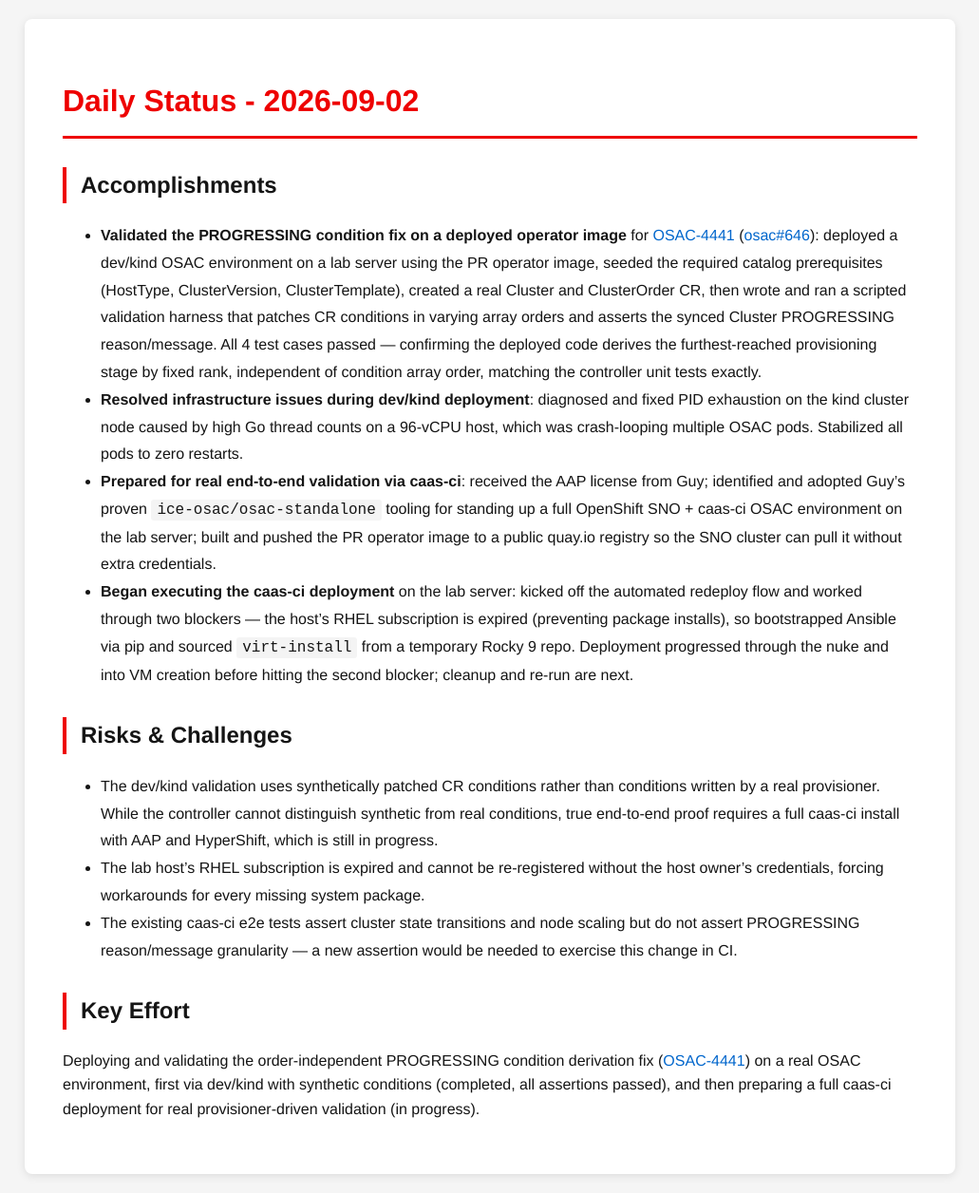
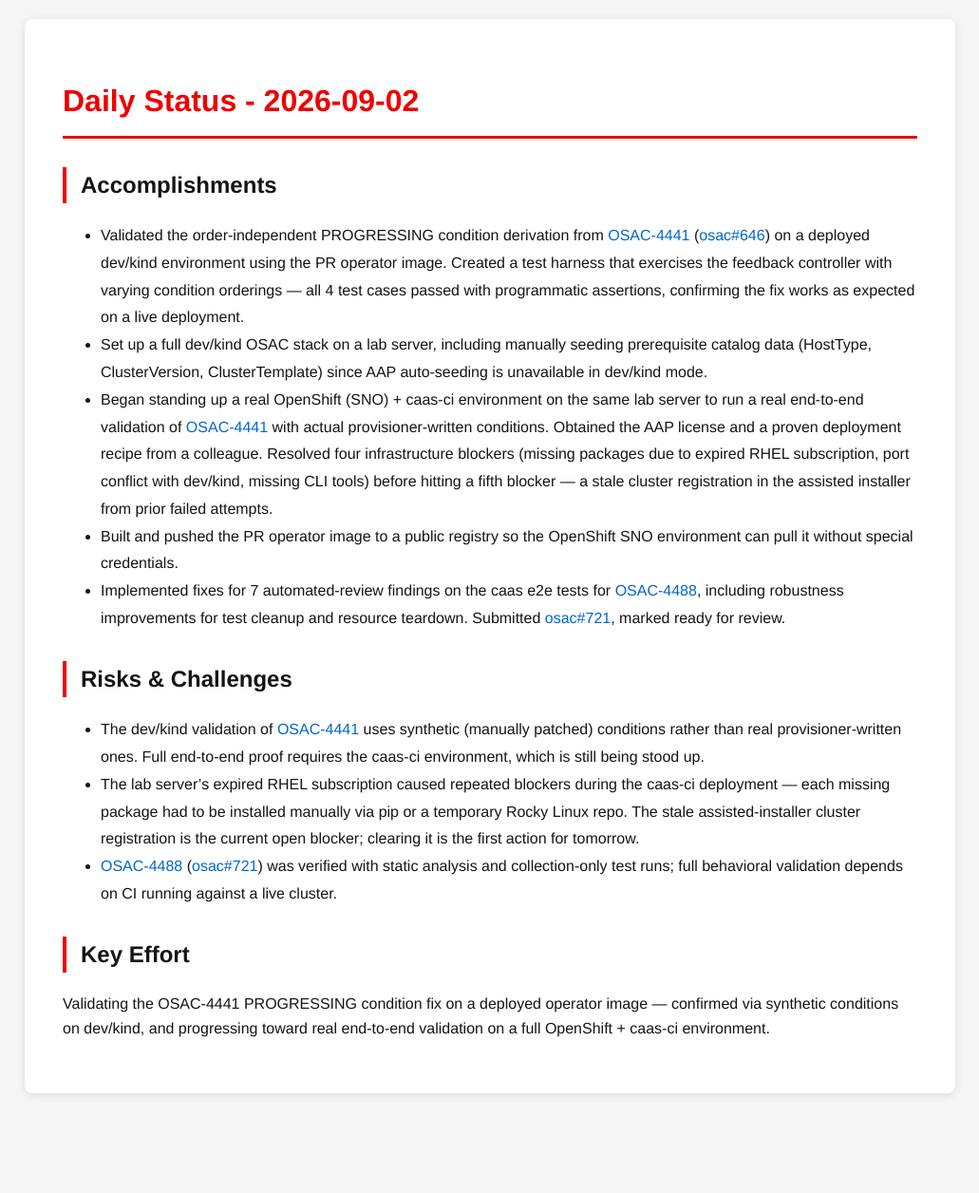
Before and after one commit to tzvatot/daily-status, a Jekyll site: the page built from 2026-09-02.md, in a window 1280 px wide. Shown: the whole page at 95% size, without its empty margins (124-1155 px from the left). Built offline with Jekyll 4.4.1, drawn with Linux system fonts in a browser that asks for light colours; after the commit the page ends 1171 px from its top, so only the background shows below that.

Commit message:
Daily status update - 2026-09-02

```diff
--- a/2026-09-02.md
+++ b/2026-09-02.md
@@ -7,18 +7,16 @@
 # Daily Status - 2026-09-02
 
 ## Accomplishments
-
-- **Validated the PROGRESSING condition fix on a deployed operator image** for [OSAC-4441](https://redhat.atlassian.net/browse/OSAC-4441) ([osac#646](https://github.com/osac-project/osac/pull/646)): deployed a dev/kind OSAC environment on a lab server using the PR operator image, seeded the required catalog prerequisites (HostType, ClusterVersion, ClusterTemplate), created a real Cluster and ClusterOrder CR, then wrote and ran a scripted validation harness that patches CR conditions in varying array orders and asserts the synced Cluster PROGRESSING reason/message. All 4 test cases passed — confirming the deployed code derives the furthest-reached provisioning stage by fixed rank, independent of condition array order, matching the controller unit tests exactly.
-- **Resolved infrastructure issues during dev/kind deployment**: diagnosed and fixed PID exhaustion on the kind cluster node caused by high Go thread counts on a 96-vCPU host, which was crash-looping multiple OSAC pods. Stabilized all pods to zero restarts.
-- **Prepared for real end-to-end validation via caas-ci**: received the AAP license from Guy; identified and adopted Guy's proven `ice-osac/osac-standalone` tooling for standing up a full OpenShift SNO + caas-ci OSAC environment on the lab server; built and pushed the PR operator image to a public quay.io registry so the SNO cluster can pull it without extra credentials.
-- **Began executing the caas-ci deployment** on the lab server: kicked off the automated redeploy flow and worked through two blockers — the host's RHEL subscription is expired (preventing package installs), so bootstrapped Ansible via pip and sourced `virt-install` from a temporary Rocky 9 repo. Deployment progressed through the nuke and into VM creation before hitting the second blocker; cleanup and re-run are next.
+- Validated the order-independent PROGRESSING condition derivation from [OSAC-4441](https://redhat.atlassian.net/browse/OSAC-4441) ([osac#646](https://github.com/osac-project/osac/pull/646)) on a deployed dev/kind environment using the PR operator image. Created a test harness that exercises the feedback controller with varying condition orderings — all 4 test cases passed with programmatic assertions, confirming the fix works as expected on a live deployment.
+- Set up a full dev/kind OSAC stack on a lab server, including manually seeding prerequisite catalog data (HostType, ClusterVersion, ClusterTemplate) since AAP auto-seeding is unavailable in dev/kind mode.
+- Began standing up a real OpenShift (SNO) + caas-ci environment on the same lab server to run a real end-to-end validation of [OSAC-4441](https://redhat.atlassian.net/browse/OSAC-4441) with actual provisioner-written conditions. Obtained the AAP license and a proven deployment recipe from a colleague. Resolved four infrastructure blockers (missing packages due to expired RHEL subscription, port conflict with dev/kind, missing CLI tools) before hitting a fifth blocker — a stale cluster registration in the assisted installer from prior failed attempts.
+- Built and pushed the PR operator image to a public registry so the OpenShift SNO environment can pull it without special credentials.
+- Implemented fixes for 7 automated-review findings on the caas e2e tests for [OSAC-4488](https://redhat.atlassian.net/browse/OSAC-4488), including robustness improvements for test cleanup and resource teardown. Submitted [osac#721](https://github.com/osac-project/osac/pull/721), marked ready for review.
 
 ## Risks & Challenges
-
-- The dev/kind validation uses synthetically patched CR conditions rather than conditions written by a real provisioner. While the controller cannot distinguish synthetic from real conditions, true end-to-end proof requires a full caas-ci install with AAP and HyperShift, which is still in progress.
-- The lab host's RHEL subscription is expired and cannot be re-registered without the host owner's credentials, forcing workarounds for every missing system package.
-- The existing caas-ci e2e tests assert cluster state transitions and node scaling but do not assert PROGRESSING reason/message granularity — a new assertion would be needed to exercise this change in CI.
+- The dev/kind validation of [OSAC-4441](https://redhat.atlassian.net/browse/OSAC-4441) uses synthetic (manually patched) conditions rather than real provisioner-written ones. Full end-to-end proof requires the caas-ci environment, which is still being stood up.
+- The lab server's expired RHEL subscription caused repeated blockers during the caas-ci deployment — each missing package had to be installed manually via pip or a temporary Rocky Linux repo. The stale assisted-installer cluster registration is the current open blocker; clearing it is the first action for tomorrow.
+- [OSAC-4488](https://redhat.atlassian.net/browse/OSAC-4488) ([osac#721](https://github.com/osac-project/osac/pull/721)) was verified with static analysis and collection-only test runs; full behavioral validation depends on CI running against a live cluster.
 
 ## Key Effort
-
-Deploying and validating the order-independent PROGRESSING condition derivation fix ([OSAC-4441](https://redhat.atlassian.net/browse/OSAC-4441)) on a real OSAC environment, first via dev/kind with synthetic conditions (completed, all assertions passed), and then preparing a full caas-ci deployment for real provisioner-driven validation (in progress).
+Validating the OSAC-4441 PROGRESSING condition fix on a deployed operator image — confirmed via synthetic conditions on dev/kind, and progressing toward real end-to-end validation on a full OpenShift + caas-ci environment.
```
